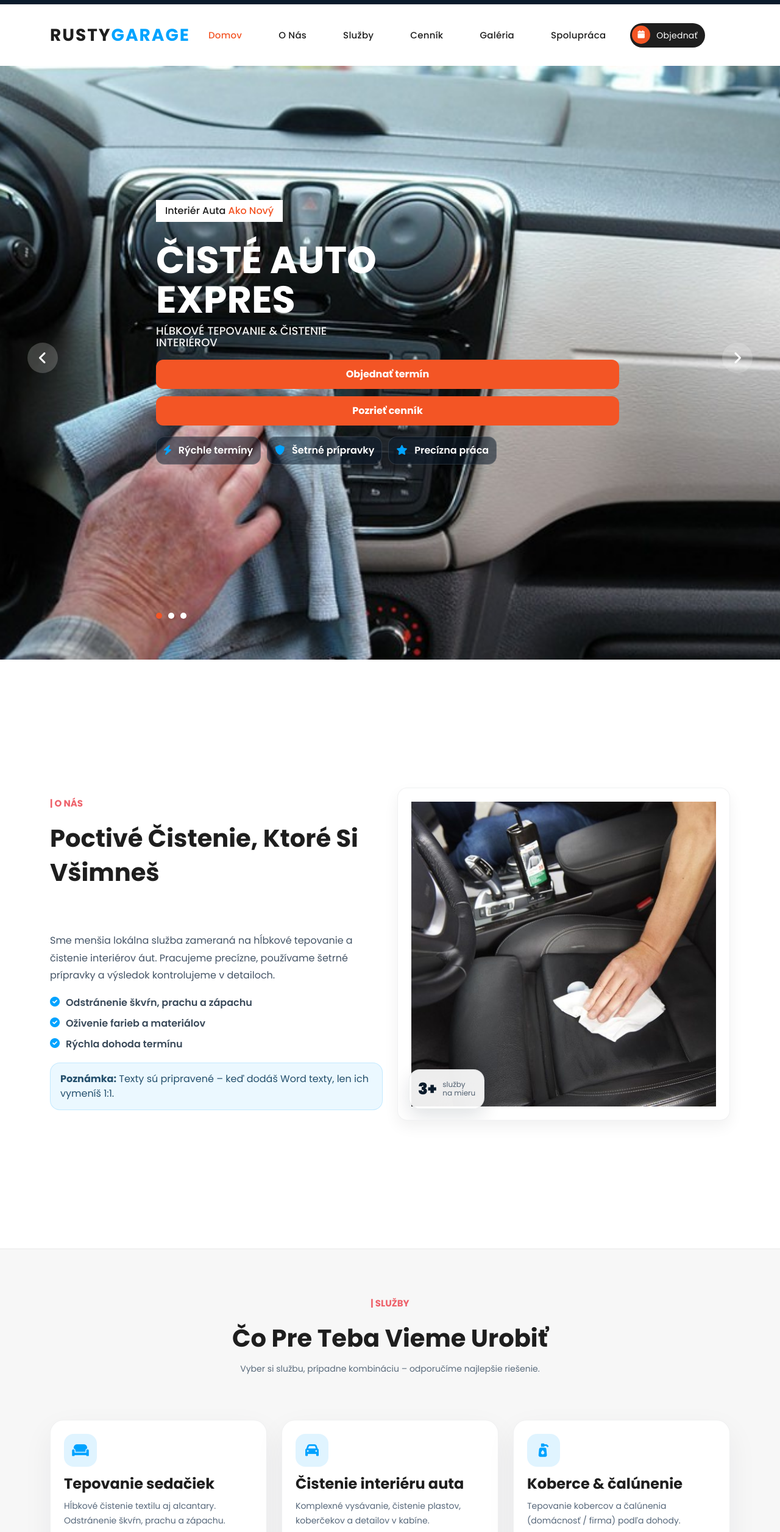
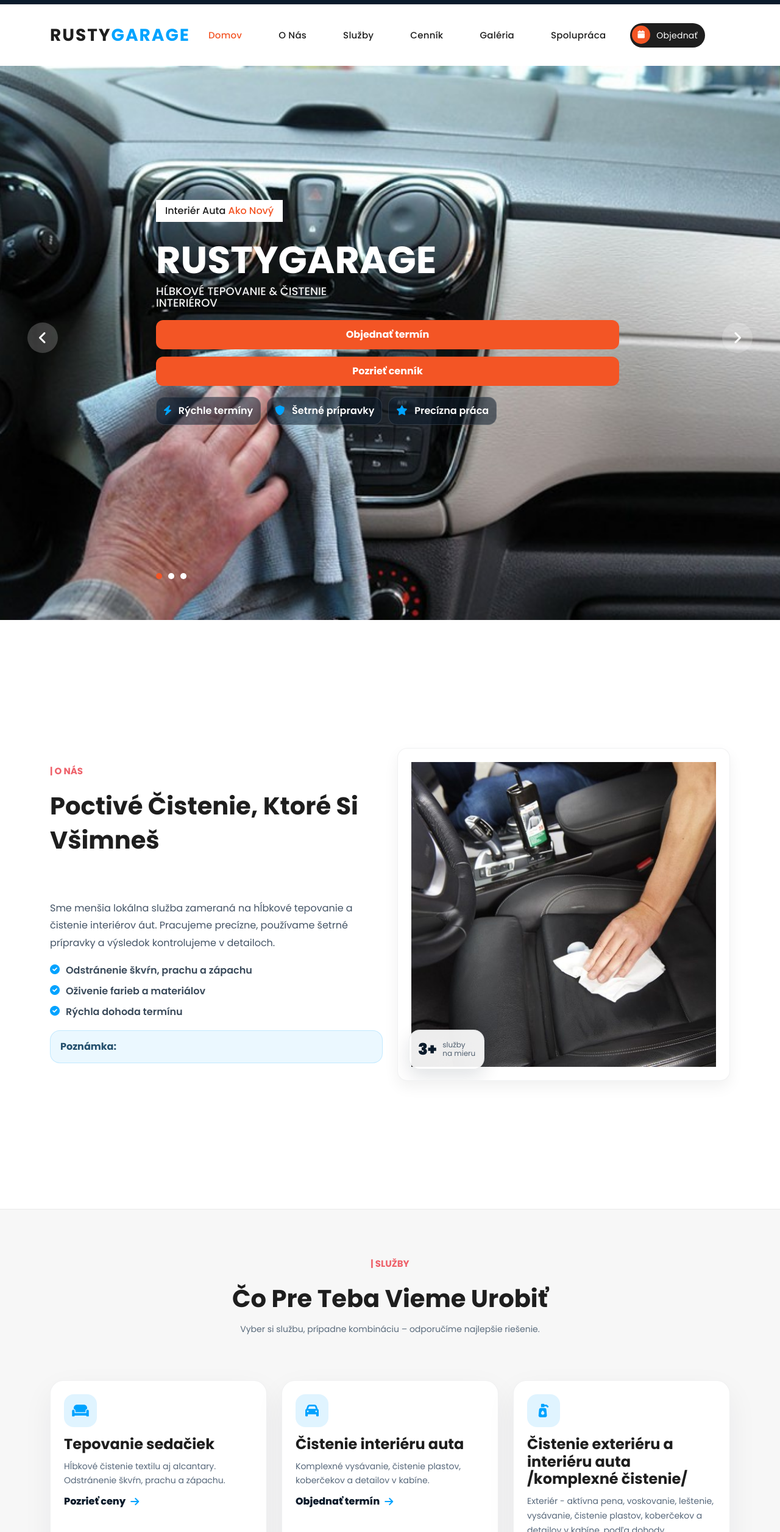
Before and after one commit to pitr77/CisteAutoExpres, a plain HTML site: page index.html in a window 1280 px wide. Shown: the part 43-2556 px from the top of the page at 61% size. Drawn offline with Linux system fonts and the light colour scheme.

Commit message:
zmenene texty

```diff
--- a/index.html
+++ b/index.html
@@ -67,7 +67,7 @@
       <div class="item item-1 cae-hero-slide" style="background-image:url('assets/images/banner-01.jpg');">
         <div class="header-text">
           <span class="category">Interiér auta <em>ako nový</em></span>
-          <h2>Čisté Auto Expres<br><small>Hĺbkové tepovanie & čistenie interiérov</small></h2>
+          <h2>Rusty<span>Garage</span><br><small>Hĺbkové tepovanie & čistenie interiérov</small></h2>
           <div class="cae-hero-actions">
             <a href="#contact" class="cae-btn">Objednať termín</a>
             <a href="#pricing" class="cae-btn cae-btn-ghost">Pozrieť cenník</a>
@@ -110,7 +110,7 @@
             <div class="cae-check"><i class="fa fa-check-circle"></i> Oživenie farieb a materiálov</div>
             <div class="cae-check"><i class="fa fa-check-circle"></i> Rýchla dohoda termínu</div>
           </div>
-          <div class="cae-mini-note"><strong>Poznámka:</strong> Texty sú pripravené – keď dodáš Word texty, len ich vymeníš 1:1.</div>
+          <div class="cae-mini-note"><strong>Poznámka:</strong></div>
         </div>
         <div class="col-lg-6">
           <div class="cae-card cae-card-media">
@@ -159,8 +159,8 @@
         <div class="col-lg-4 col-md-6">
           <div class="cae-service">
             <div class="cae-service-icon"><i class="fa fa-pump-soap"></i></div>
-            <h4>Koberce & čalúnenie</h4>
-            <p>Tepovanie kobercov a čalúnenia (domácnosť / firma) podľa dohody.</p>
+            <h4>Čistenie exteriéru a interiéru auta /komplexné čistenie/</h4>
+            <p>Exteriér - aktívna pena, voskovanie, leštenie, vysávanie, čistenie plastov, koberčekov a detailov v kabíne, podľa dohody..</p>
             <a href="#contact" class="cae-link">Spýtať sa <i class="fa fa-arrow-right"></i></a>
           </div>
         </div>
@@ -214,7 +214,7 @@
           <div class="cae-price-card cae-price-featured">
             <div class="cae-price-top">
               <h4>Komplet interiér</h4>
-              <div class="cae-price">od <span>59€</span></div>
+              <div class="cae-price">od <span>od 39€</span></div>
               <div class="cae-ribbon">Najčastejšie</div>
             </div>
             <ul class="cae-price-list">
@@ -229,8 +229,8 @@
         <div class="col-lg-4 col-md-6">
           <div class="cae-price-card">
             <div class="cae-price-top">
-              <h4>Koberce & čalúnenie</h4>
-              <div class="cae-price">od <span>15€</span></div>
+              <h4>Čistenie exteriéru a interiéru auta /komplexné čistenie/</h4>
+              <div class="cae-price">od <span>od 69€</span></div>
             </div>
             <ul class="cae-price-list">
               <li>podľa veľkosti plochy</li>
```
